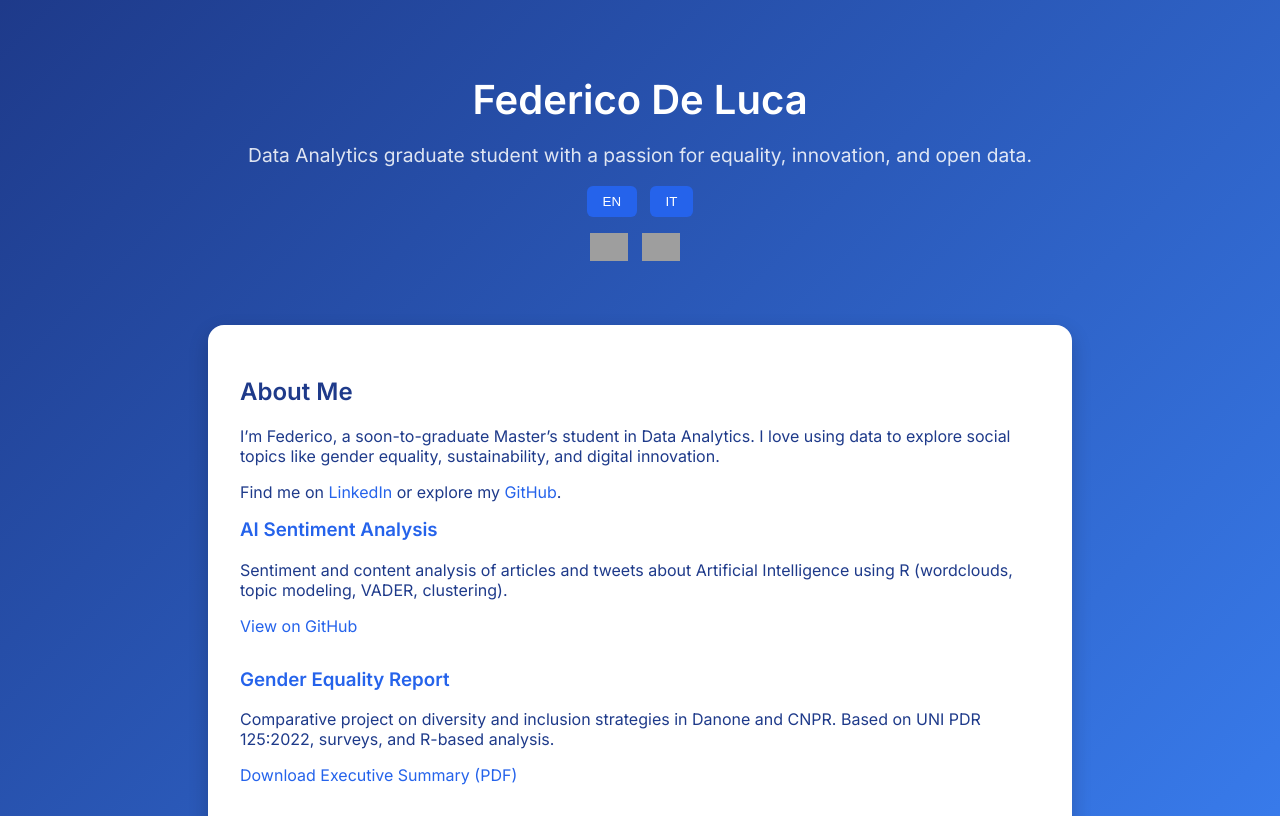
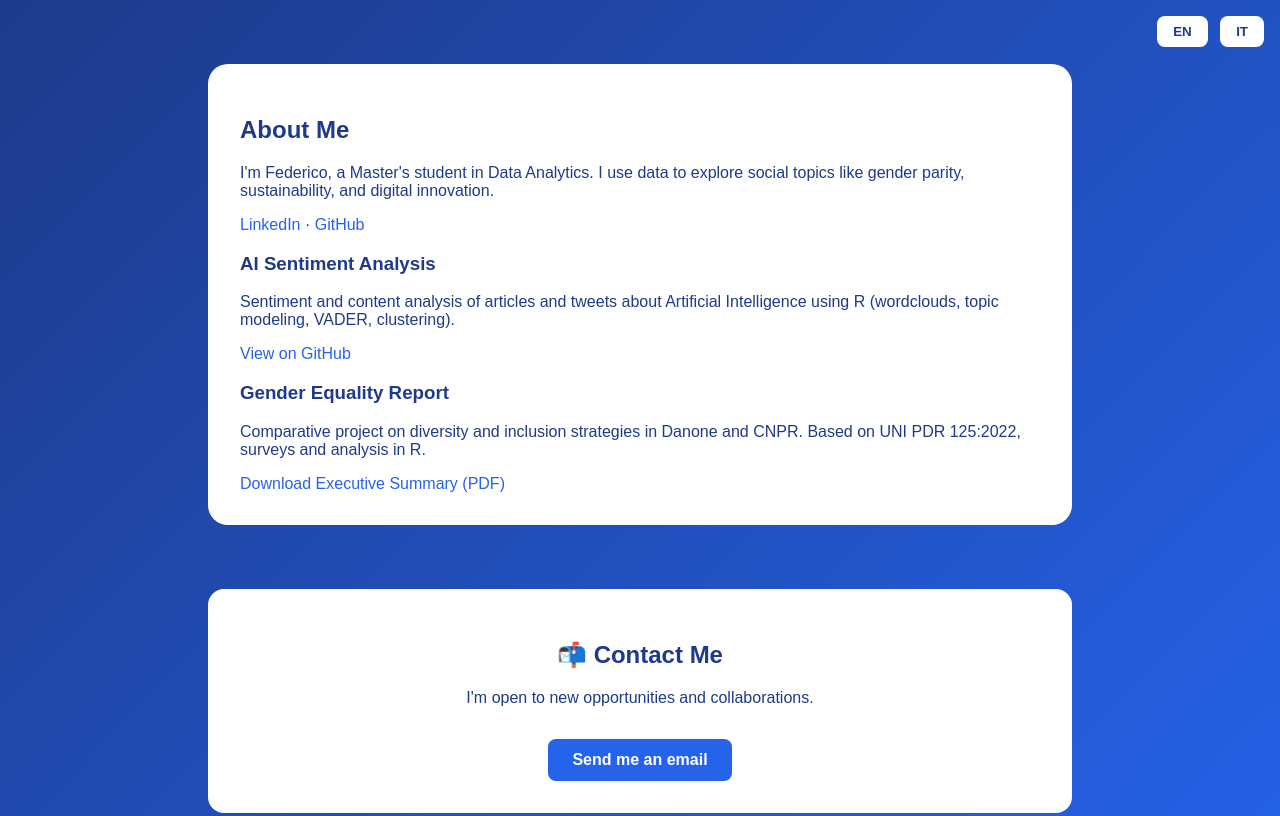
Before and after one commit to federicodeluca/federicodeluca.github.io, a plain HTML site: page index.html in a window 1280 px wide. Shown: the top 816 px of the page. Drawn offline with Linux system fonts and the light colour scheme; grey boxes are pictures that could not be loaded.

Commit message:
Update index.html

```diff
--- a/index.html
+++ b/index.html
@@ -1,58 +1,26 @@
 <!DOCTYPE html>
 <html lang="en">
 <head>
-  <meta charset="UTF-8" />
-  <meta name="viewport" content="width=device-width, initial-scale=1.0" />
+  <meta charset="UTF-8">
+  <meta name="viewport" content="width=device-width, initial-scale=1.0">
   <title>Federico De Luca | Portfolio</title>
-  <link rel="icon" href="https://upload.wikimedia.org/wikipedia/commons/1/1b/R_logo.svg" type="image/svg+xml" />
-  <link href="https://fonts.googleapis.com/css2?family=Inter:wght@400;600&display=swap" rel="stylesheet" />
   <style>
     body {
-      font-family: 'Inter', sans-serif;
+      font-family: Arial, sans-serif;
       margin: 0;
       padding: 0;
-      background: linear-gradient(135deg, #1e3a8a, #3b82f6);
-      color: white;
-    }
-    header {
-      text-align: center;
-      padding: 3rem 2rem 2rem;
-    }
-    header h1 {
-      font-size: 2.5rem;
-      margin-bottom: 0.5rem;
-    }
-    header p {
-      font-size: 1.2rem;
-      opacity: 0.85;
-    }
-    .lang-toggle {
-      margin-top: 1rem;
-      text-align: center;
+      background: linear-gradient(135deg, #1e3a8a, #2563eb);
+      color: #1e3a8a;
     }
     .container {
+      max-width: 800px;
+      margin: 4rem auto;
       background: white;
+      padding: 2rem;
+      border-radius: 20px;
+    }
+    h1, h2, h3 {
       color: #1e3a8a;
-      border-radius: 16px;
-      padding: 2rem;
-      max-width: 800px;
-      margin: 2rem auto;
-      box-shadow: 0 8px 20px rgba(0, 0, 0, 0.2);
-    }
-    .project {
-      margin-bottom: 2rem;
-    }
-    .project h3 {
-      margin-top: 0;
-      color: #2563eb;
-    }
-    .badges {
-      margin-top: 1rem;
-    }
-    .badges img {
-      height: 28px;
-      margin-right: 10px;
-      vertical-align: middle;
     }
     a {
       color: #2563eb;
@@ -63,72 +31,62 @@
     }
     footer {
       text-align: center;
-      padding: 2rem;
-      font-size: 0.9rem;
-      color: #dbeafe;
+      color: white;
+      padding: 2rem 0;
     }
-    button {
-      background: #2563eb;
+    .lang-switch {
+      position: absolute;
+      top: 1rem;
+      right: 1rem;
+    }
+    .lang-switch button {
+      background: white;
       border: none;
-      color: white;
       padding: 0.5rem 1rem;
-      margin: 0 0.25rem;
-      border-radius: 6px;
+      margin-left: 0.5rem;
+      font-weight: bold;
       cursor: pointer;
-    }
-    button:hover {
-      background: #1d4ed8;
+      color: #1e3a8a;
+      border-radius: 8px;
     }
   </style>
 </head>
 <body>
-  <header>
-    <h1>Federico De Luca</h1>
-    <p id="tagline">Data Analytics graduate student with a passion for equality, innovation, and open data.</p>
-    <div class="lang-toggle">
+  <div class="lang-switch">
     <button onclick="setLang('en')">EN</button>
     <button onclick="setLang('it')">IT</button>
   </div>
-    <div class="badges">
-      <img src="https://img.shields.io/badge/Made%20with-R-1f425f.svg?logo=r" alt="Made with R" />
-      <img src="https://img.shields.io/badge/status-active-brightgreen" alt="Project status: active" />
-    </div>
-  </header>
-
   <div class="container">
-    <section id="bio-en">
-      <h2>About Me</h2>
-      <p>I’m Federico, a soon-to-graduate Master’s student in Data Analytics. I love using data to explore social topics like gender equality, sustainability, and digital innovation.</p>
-      <p>Find me on <a href="https://linkedin.com/in/federico-de-luca-a18a60215" target="_blank">LinkedIn</a> or explore my <a href="https://github.com/federicodeluca" target="_blank">GitHub</a>.</p>
-    </section>
-
-    <section id="bio-it" style="display:none">
-      <h2>Chi sono</h2>
-      <p>Sono Federico, studente magistrale in Data Analytics quasi alla laurea. Uso i dati per esplorare temi sociali come parità di genere, sostenibilità e innovazione digitale.</p>
-      <p>Mi trovi su <a href="https://linkedin.com/in/federico-de-luca-a18a60215" target="_blank">LinkedIn</a> oppure sul mio <a href="https://github.com/federicodeluca" target="_blank">GitHub</a>.</p>
-    </section>
+    <h2 id="bio-en">About Me</h2>
+    <h2 id="bio-it" style="display:none">Chi sono</h2>
+    <p id="ai-en">I'm Federico, a Master's student in Data Analytics. I use data to explore social topics like gender parity, sustainability, and digital innovation.</p>
+    <p id="ai-it" style="display:none">Sono Federico, studente magistrale in Data Analytics quasi alla laurea. Uso i dati per esplorare temi sociali come parità di genere, sostenibilità e innovazione digitale.</p>
+    <p>
+      <a href="https://www.linkedin.com/in/federico-de-luca-a18a60215" target="_blank">LinkedIn</a> ·
+      <a href="https://github.com/federicodeluca" target="_blank">GitHub</a>
+    </p>
 
     <section class="project">
       <h3>AI Sentiment Analysis</h3>
-      <p id="ai-en">Sentiment and content analysis of articles and tweets about Artificial Intelligence using R (wordclouds, topic modeling, VADER, clustering).</p>
-      <p id="ai-it" style="display:none">Analisi del contenuto e del sentiment su articoli e tweet sull’Intelligenza Artificiale, realizzata in R (wordcloud, topic modeling, VADER, clustering).</p>
+      <p id="gen-en">Sentiment and content analysis of articles and tweets about Artificial Intelligence using R (wordclouds, topic modeling, VADER, clustering).</p>
+      <p id="gen-it" style="display:none">Analisi del contenuto e del sentiment su articoli e tweet sull'Intelligenza Artificiale, realizzata in R (wordcloud, topic modeling, VADER, clustering).</p>
       <a href="https://github.com/federicodeluca/AI_sentiment_analysis" target="_blank">View on GitHub</a>
     </section>
 
     <section class="project">
       <h3>Gender Equality Report</h3>
-      <p id="gen-en">Comparative project on diversity and inclusion strategies in Danone and CNPR. Based on UNI PDR 125:2022, surveys, and R-based analysis.</p>
-      <p id="gen-it" style="display:none">Progetto comparativo sulle strategie di diversity e inclusion in Danone e CNPR. Basato su UNI PDR 125:2022, questionari e analisi in R.</p>
+      <p id="gen2-en">Comparative project on diversity and inclusion strategies in Danone and CNPR. Based on UNI PDR 125:2022, surveys and analysis in R.</p>
+      <p id="gen2-it" style="display:none">Progetto comparativo sulle strategie di diversity e inclusion in Danone e CNPR. Basato su UNI PDR 125:2022, questionari e analisi in R.</p>
       <a href="/Executive_Summary_De_Luca.pdf" target="_blank">Download Executive Summary (PDF)</a>
     </section>
   </div>
 
-<div class="contact">
+  <div class="contact" style="max-width: 800px; margin: 3rem auto; background: white; padding: 2rem; border-radius: 16px; color: #1e3a8a; text-align: center;">
     <h2>📬 <span id="contact-title-en">Contact Me</span><span id="contact-title-it" style="display:none">Contattami</span></h2>
     <p id="contact-en">I'm open to new opportunities and collaborations.</p>
     <p id="contact-it" style="display:none">Sono disponibile per opportunità e collaborazioni.</p>
-  <a id="contact-link-en" href="mailto:federicocertosa216@gmail.com">Send me an email</a>
-  <a id="contact-link-it" href="mailto:federicocertosa216@gmail.com" style="display:none">Scrivimi una mail</a>
+    <a id="contact-link-en" href="mailto:federicocertosa216@gmail.com" style="display: inline-block; margin-top: 1rem; padding: 0.75rem 1.5rem; background-color: #2563eb; color: white; border-radius: 8px; font-weight: 600; text-decoration: none;">Send me an email</a>
+    <a id="contact-link-it" href="mailto:federicocertosa216@gmail.com" style="display:none; margin-top: 1rem; padding: 0.75rem 1.5rem; background-color: #2563eb; color: white; border-radius: 8px; font-weight: 600; text-decoration: none;">Scrivimi una mail</a>
   </div>
 
   <footer>
@@ -144,6 +102,8 @@
       document.getElementById('ai-it').style.display = show ? 'none' : 'block';
       document.getElementById('gen-en').style.display = show ? 'block' : 'none';
       document.getElementById('gen-it').style.display = show ? 'none' : 'block';
+      document.getElementById('gen2-en').style.display = show ? 'block' : 'none';
+      document.getElementById('gen2-it').style.display = show ? 'none' : 'block';
       document.getElementById('contact-en').style.display = show ? 'block' : 'none';
       document.getElementById('contact-it').style.display = show ? 'none' : 'block';
       document.getElementById('contact-title-en').style.display = show ? 'inline' : 'none';
@@ -152,6 +112,5 @@
       document.getElementById('contact-link-it').style.display = show ? 'none' : 'inline-block';
     }
   </script>
-
 </body>
 </html>
```
Lines whose indentation alone changed are shown as unchanged.
